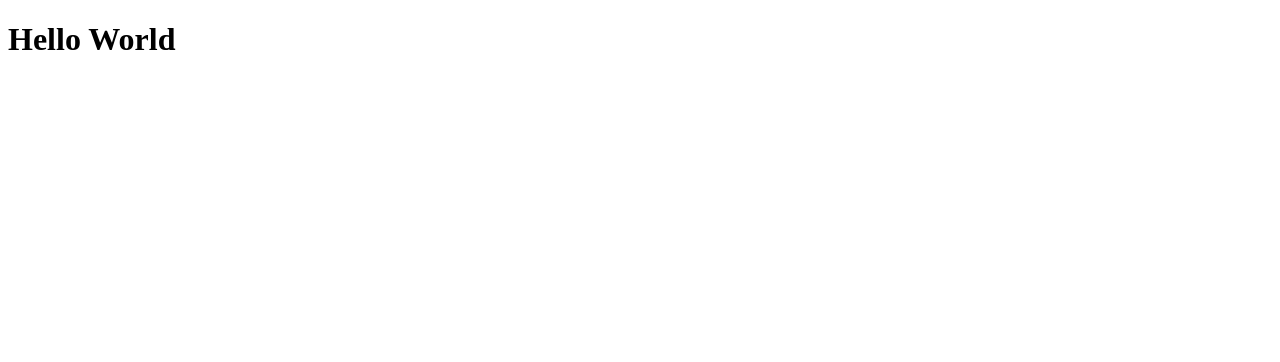
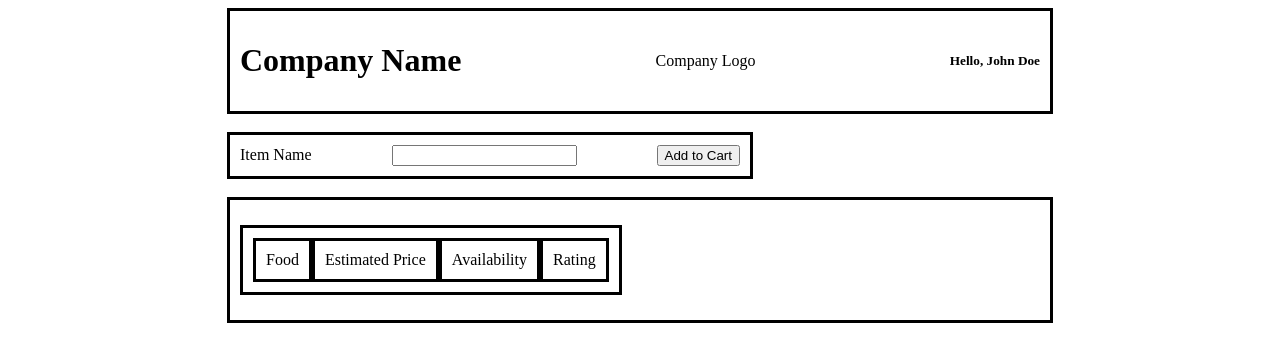
Before and after one commit to GrocerEasy/GrocerEasy, a React (Create React App) app: page / in a window 1280 px wide. Shown: the top 362 px of the page. Built offline with nearby package versions, Linux system fonts and the light colour scheme.

Commit message:
added components and modified index and app files

```diff
--- a/src/App.js
+++ b/src/App.js
@@ -1,16 +1,25 @@
-import React, {Component} from 'react';
+import React from 'react';
+import Header from './components/Header';
+import InputBox from './components/InputBox';
+import ShoppingCart from './components/ShoppingCart';
 
-class App extends Component {
 
-    render(){
-        return(
-            <div>
-                <h1>Hello World</h1>
-            </div>
-        )
-    }
+function App() {
 
-}
+    const userName = "John Doe" // CHANGE when authentication works
+
+    return (
+      <div>
+        <Header userName={userName}/>
+        <br />
+        <InputBox />
+        <br />
+        <ShoppingCart />
+      </div>
+
+
+    );
+  }
 
 
 export default App;
--- /dev/null
+++ b/src/components/Header.js
@@ -0,0 +1,18 @@
+import React from "react"
+
+const Header = (props) => {
+  return (
+    <header className="header">
+      <h1>Company Name</h1>
+      <div>Company Logo</div>
+      <h5> Hello, {props.userName}</h5>
+    </header>
+  )
+}
+
+// Default userName to there! in case a username is not passed
+Header.defaultProps = {
+  userName: 'there!'
+}
+
+export default Header
--- /dev/null
+++ b/src/components/InputBox.js
@@ -0,0 +1,19 @@
+import React from "react";
+
+const InputBox = () => {
+  return (
+    <div>
+      <div className="inputBox">
+        <label>Item Name </label>
+          <input
+            className="itemInputBox"
+            // Add onChange event here
+          />
+        <button> Add to Cart</button>
+      </div>
+    </div>
+  )
+}
+
+
+export default InputBox
--- /dev/null
+++ b/src/components/ShoppingCart.js
@@ -0,0 +1,19 @@
+import React from "react";
+
+const InputBox = () => {
+  return (
+    <div className="shoppingCart">
+      <div className="marketContainer">
+        <div className="marketTitles">
+          <div className="individualTitle">Food</div>
+          <div className="individualTitle">Estimated Price</div>
+          <div className="individualTitle">Availability</div>
+          <div className="individualTitle">Rating</div>
+        </div>
+      </div>
+    </div>
+  )
+}
+
+
+export default InputBox
--- /dev/null
+++ b/src/index.css
@@ -0,0 +1,74 @@
+body {
+  display: flex;
+  flex-direction: column;
+  justify-content: center;
+  align-items: center;
+}
+
+.header {
+  /* space */
+  display: flex;
+  flex-direction: row;
+  justify-content: space-between;
+  align-items: center;
+  /* styling */
+  border: black;
+  padding: 10px;
+  border-style:solid;
+}
+
+.inputBox {
+  /* space */
+  display: flex;
+  flex-direction: row;
+  justify-content: space-between;
+  align-items: center;
+  /* dimensions */
+  width: 500px;
+  /* styling */
+  border: black;
+  padding: 10px;
+  border-style:solid;
+}
+
+/* ShoppingCart.js */
+.shoppingCart {
+  /* space */
+  display: flex;
+  flex-direction: row;
+  justify-content: space-between;
+  align-items: center;
+  /* dimensions */
+  width: 800px;
+  height: 100px;
+  /* styling */
+  border: black;
+  padding: 10px;
+  border-style:solid;
+}
+
+.marketTitles {
+  /* space */
+  display: flex;
+  flex-direction: row;
+  justify-content: space-between;
+  align-items: center;
+
+  /* styling */
+  border: black;
+  padding: 10px;
+  border-style:solid;
+}
+
+.individualTitle {
+  /* space */
+  display: flex;
+  flex-direction: row;
+  justify-content: space-between;
+  align-items: center;
+
+    /* styling */
+    border: black;
+    padding: 10px;
+    border-style:solid;
+}
--- a/src/index.html
+++ b/src/index.html
@@ -4,7 +4,7 @@
     <meta charset="UTF-8">
     <meta http-equiv="X-UA-Compatible" content="IE=edge">
     <meta name="viewport" content="width=device-width, initial-scale=1.0">
-    <title>Document</title>
+    <title>Grocery App</title>
 </head>
 <body>
     <div id="root"></div>
--- a/src/index.js
+++ b/src/index.js
@@ -1,5 +1,6 @@
 import React from "react";
 import  ReactDOM from "react-dom";
+import './index.css';
 import App from './App';
 
 ReactDOM.render(<App />, document.getElementById('root'));
```
Also changed, not shown: 1 other file (tests, documents, lock files or other folders).
